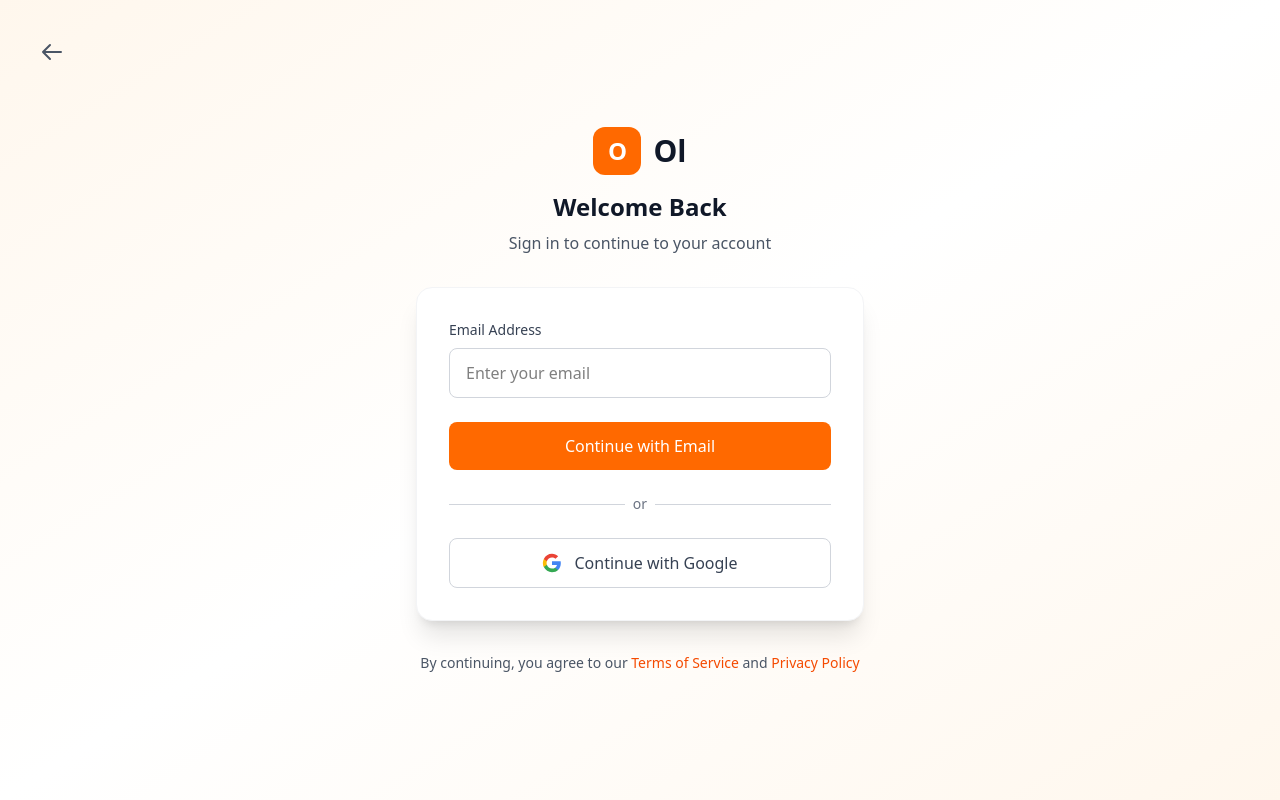
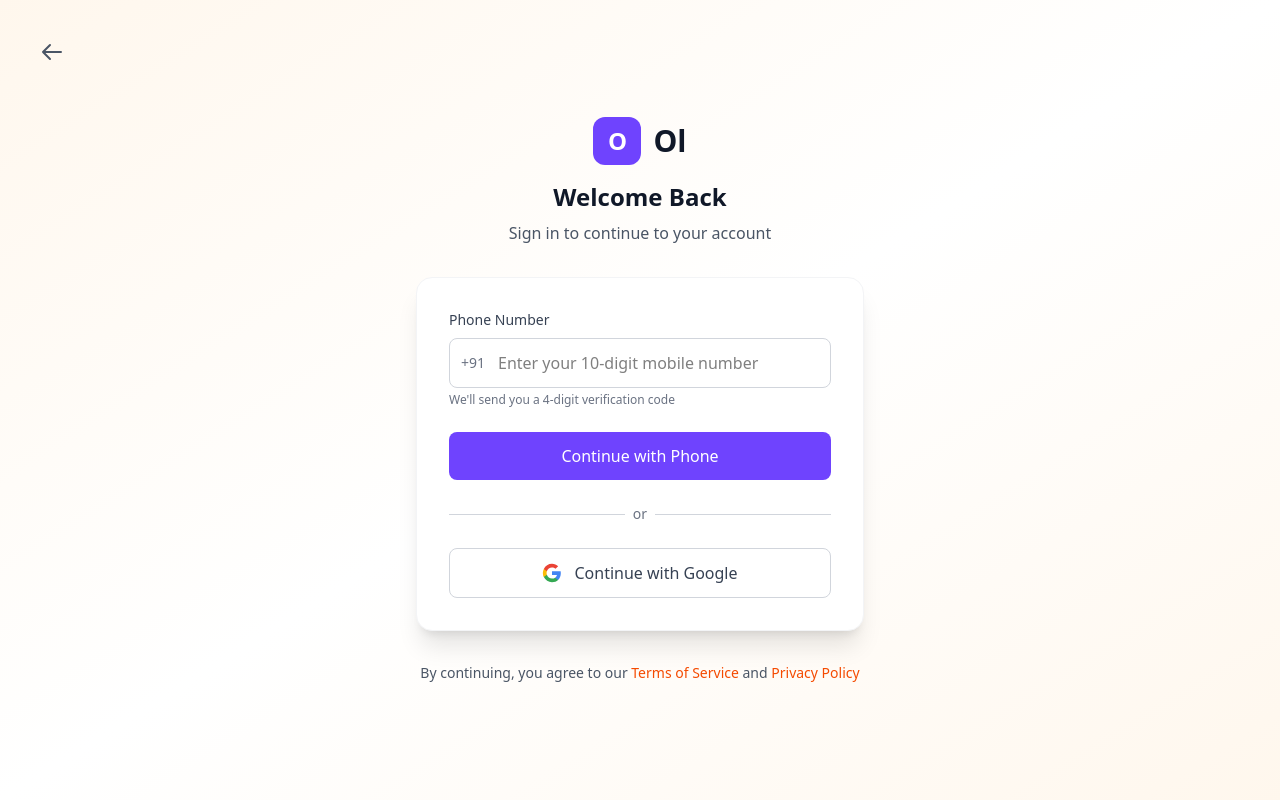
Before and after one commit to andy-engineer009/olaa, a Next.js app: page /login in a window 1280 px wide. Built offline with nearby package versions, Linux system fonts and the light colour scheme.

Commit message:
latest code

```diff
--- a/src/components/Header.tsx
+++ b/src/components/Header.tsx
@@ -302,7 +302,7 @@ const Header = () => {
           <div className="flex justify-center">
           {/* bg-[#d2fc31] */}
             <button
-              onClick={() => router.push(isLoggedIn ? '/infulanceradded' : '/infulanceradded')}
+              onClick={() => router.push(isLoggedIn ? '/infulanceradded' : '/login')}
               className="flex flex-col items-center justify-center w-14 h-14 bg-[#6f43fe] text-[#fff] rounded-full shadow-lg hover:shadow-xl transition-all duration-300 hover:scale-105 border-4 border-white -mt-3"
             >
               <svg className="w-6 h-6" fill="none" stroke="currentColor" viewBox="0 0 24 24">
--- a/src/components/Login.tsx
+++ b/src/components/Login.tsx
@@ -3,95 +3,239 @@
 import { useState } from 'react';
 import { Formik, Form, Field, ErrorMessage } from 'formik';
 import * as Yup from 'yup';
-import Image from 'next/image';
 import { useRouter } from 'next/navigation';
 
-interface LoginFormValues {
-  email: string;
+// Types for form values
+interface PhoneLoginFormValues {
+  phoneNumber: string;
 }
 
-interface VerificationFormValues {
-  code: string;
+interface OTPVerificationFormValues {
+  otp: string;
 }
 
-const Login = () => {
-  const [isVerificationStep, setIsVerificationStep] = useState(false);
-  const [userEmail, setUserEmail] = useState('');
-  const [isLoading, setIsLoading] = useState(false);
-  const router = useRouter();
-  const loginValidationSchema = Yup.object({
-    email: Yup.string()
-      .email('Please enter a valid email address')
-      .required('Email is required'),
+interface GoogleLoginResponse {
+  success: boolean;
+  message: string;
+  redirectUrl?: string;
+}
+
+// Validation schemas
+const phoneValidationSchema = Yup.object({
+  phoneNumber: Yup.string()
+    .matches(/^[6-9]\d{9}$/, 'Please enter a valid 10-digit Indian mobile number')
+    .required('Phone number is required'),
 });
 
-  const verificationValidationSchema = Yup.object({
-    code: Yup.string()
-      .length(4, 'Verification code must be 4 digits')
-      .matches(/^[0-9]+$/, 'Code must contain only numbers')
-      .required('Verification code is required'),
+const otpValidationSchema = Yup.object({
+  otp: Yup.string()
+    .length(4, 'OTP must be exactly 4 digits')
+    .matches(/^[0-9]+$/, 'OTP must contain only numbers')
+    .required('OTP is required'),
 });
 
-  const handleEmailSubmit = async (values: LoginFormValues) => {
+// Toast notification component
+const Toast = ({ message, type, onClose }: { message: string; type: 'success' | 'error' | 'info'; onClose: () => void }) => {
+  const bgColor = type === 'success' ? 'bg-green-500' : type === 'error' ? 'bg-red-500' : 'bg-blue-500';
+  const icon = type === 'success' ? '✓' : type === 'error' ? '✕' : 'ℹ';
+
+  return (
+    <div className={`fixed top-4 right-4 z-50 ${bgColor} text-white px-6 py-3 rounded-lg shadow-lg flex items-center max-w-sm animate-slide-in`}>
+      <span className="mr-2 font-bold">{icon}</span>
+      <span className="flex-1">{message}</span>
+      <button onClick={onClose} className="ml-2 text-white hover:text-gray-200">
+        <svg className="w-4 h-4" fill="none" stroke="currentColor" viewBox="0 0 24 24">
+          <path strokeLinecap="round" strokeLinejoin="round" strokeWidth={2} d="M6 18L18 6M6 6l12 12" />
+        </svg>
+      </button>
+    </div>
+  );
+};
+
+// Loading spinner component
+const LoadingSpinner = ({ size = 'md' }: { size?: 'sm' | 'md' | 'lg' }) => {
+  const sizeClasses = {
+    sm: 'w-4 h-4',
+    md: 'w-5 h-5',
+    lg: 'w-6 h-6'
+  };
+
+  return (
+    <svg className={`animate-spin ${sizeClasses[size]} text-white`} xmlns="http://www.w3.org/2000/svg" fill="none" viewBox="0 0 24 24">
+      <circle className="opacity-25" cx="12" cy="12" r="10" stroke="currentColor" strokeWidth="4"></circle>
+      <path className="opacity-75" fill="currentColor" d="M4 12a8 8 0 018-8V0C5.373 0 0 5.373 0 12h4zm2 5.291A7.962 7.962 0 014 12H0c0 3.042 1.135 5.824 3 7.938l3-2.647z"></path>
+    </svg>
+  );
+};
+
+const Login = () => {
+  // State management
+  const [isOTPStep, setIsOTPStep] = useState(false);
+  const [userPhone, setUserPhone] = useState('');
+  const [isLoading, setIsLoading] = useState(false);
+  const [toast, setToast] = useState<{ message: string; type: 'success' | 'error' | 'info' } | null>(null);
+  const [resendTimer, setResendTimer] = useState(0);
+  const router = useRouter();
+
+  // Show toast notification
+  const showToast = (message: string, type: 'success' | 'error' | 'info') => {
+    setToast({ message, type });
+    setTimeout(() => setToast(null), 5000);
+  };
+
+  // Handle phone number submission
+  const handlePhoneSubmit = async (values: PhoneLoginFormValues) => {
     setIsLoading(true);
     try {
-      // Simulate API call to send verification code
+      // Simulate API call to send OTP
       await new Promise(resolve => setTimeout(resolve, 2000));
-      setUserEmail(values.email);
-      setIsVerificationStep(true);
-      console.log('Verification code sent to:', values.email);
+
+      // Store phone number and show OTP screen
+      setUserPhone(values.phoneNumber);
+      setIsOTPStep(true);
+
+      // Start resend timer (30 seconds)
+      setResendTimer(30);
+      const timer = setInterval(() => {
+        setResendTimer(prev => {
+          if (prev <= 1) {
+            clearInterval(timer);
+            return 0;
+          }
+          return prev - 1;
+        });
+      }, 1000);
+
+      // Show success toast
+      showToast(`OTP sent to +91 ${values.phoneNumber}`, 'success');
+      console.log('OTP sent to:', values.phoneNumber);
+
     } catch (error) {
-      console.error('Error sending verification code:', error);
+      console.error('Error sending OTP:', error);
+      showToast('Failed to send OTP. Please try again.', 'error');
     } finally {
       setIsLoading(false);
     }
   };
 
-  const handleVerificationSubmit = async (values: VerificationFormValues) => {
+  // Handle OTP verification
+  const handleOTPSubmit = async (values: OTPVerificationFormValues) => {
     setIsLoading(true);
     try {
-      // Simulate API call to verify code
+      // Simulate API call to verify OTP
       await new Promise(resolve => setTimeout(resolve, 1500));
-      console.log('Verification successful with code:', values.code);
-      localStorage.setItem('token', '1234567890');
-      // Redirect to homepage or handle successful login
-      window.location.href = '/';
+
+      // Mock verification (in real app, this would be verified by backend)
+      if (values.otp === '1234') { // Mock OTP for testing
+        showToast('Login successful! Redirecting...', 'success');
+
+        // Store authentication token
+        localStorage.setItem('token', 'mock-jwt-token');
+        localStorage.setItem('userPhone', userPhone);
+
+        // Redirect to home page
+        setTimeout(() => {
+          router.push('/');
+        }, 1000);
+      } else {
+        showToast('Invalid OTP. Please try again.', 'error');
+      }
+
     } catch (error) {
-      console.error('Error verifying code:', error);
+      console.error('Error verifying OTP:', error);
+      showToast('Failed to verify OTP. Please try again.', 'error');
     } finally {
       setIsLoading(false);
     }
   };
 
+  // Handle Google sign-in
   const handleGoogleLogin = async () => {
     setIsLoading(true);
     try {
-      // Simulate Google OAuth
+      // Simulate Google OAuth process
       await new Promise(resolve => setTimeout(resolve, 2000));
-      console.log('Google login successful');
-      // Redirect to homepage
-      window.location.href = '/';
+
+      // Mock Google sign-in response
+      const mockResponse: GoogleLoginResponse = {
+        success: true,
+        message: 'Google sign-in successful',
+        redirectUrl: '/'
+      };
+
+      if (mockResponse.success) {
+        showToast('Google sign-in successful! Redirecting...', 'success');
+
+        // Store authentication token
+        localStorage.setItem('token', 'google-jwt-token');
+        localStorage.setItem('loginMethod', 'google');
+
+        // Redirect to home page
+        setTimeout(() => {
+          router.push('/');
+        }, 1000);
+      } else {
+        showToast(mockResponse.message || 'Google sign-in failed', 'error');
+      }
+
     } catch (error) {
       console.error('Google login error:', error);
+      showToast('Google sign-in failed. Please try again.', 'error');
     } finally {
       setIsLoading(false);
     }
   };
 
-  const resendCode = async () => {
+  // Handle resend OTP
+  const handleResendOTP = async () => {
+    if (resendTimer > 0) return;
+
     setIsLoading(true);
     try {
       await new Promise(resolve => setTimeout(resolve, 1000));
-      console.log('Verification code resent to:', userEmail);
+
+      // Start resend timer again
+      setResendTimer(30);
+      const timer = setInterval(() => {
+        setResendTimer(prev => {
+          if (prev <= 1) {
+            clearInterval(timer);
+            return 0;
+          }
+          return prev - 1;
+        });
+      }, 1000);
+
+      showToast(`OTP resent to +91 ${userPhone}`, 'success');
+      console.log('OTP resent to:', userPhone);
+
     } catch (error) {
-      console.error('Error resending code:', error);
+      console.error('Error resending OTP:', error);
+      showToast('Failed to resend OTP. Please try again.', 'error');
     } finally {
       setIsLoading(false);
     }
   };
 
+  // Format phone number for display
+  const formatPhoneNumber = (phone: string) => {
+    if (phone.length === 10) {
+      return `${phone.slice(0, 5)} ${phone.slice(5, 10)}`;
+    }
+    return phone;
+  };
+
   return (
     <div className="min-h-screen bg-gradient-to-br from-orange-50 via-white to-orange-50 flex items-center justify-center p-4">
+      {/* Toast Notifications */}
+      {toast && (
+        <Toast
+          message={toast.message}
+          type={toast.type}
+          onClose={() => setToast(null)}
+        />
+      )}
+
       <div className="w-full max-w-md">
         {/* Back to Home Button */}
         <div className="absolute top-4 left-4 sm:top-8 sm:left-8">
@@ -106,20 +250,20 @@ const Login = () => {
           </button>
         </div>
 
-        {/* Logo */}
+        {/* Logo and Header */}
         <div className="text-center mb-8">
           <div className="flex items-center justify-center mb-4">
-            <div className="w-12 h-12 bg-orange-500 rounded-xl flex items-center justify-center mr-3">
+            <div className="w-12 h-12 bg-[#6f43fe] rounded-xl flex items-center justify-center mr-3">
               <span className="text-white font-bold text-2xl">O</span>
             </div>
             <span className="text-3xl font-bold text-gray-900">Ol</span>
           </div>
           <h1 className="text-2xl font-bold text-gray-900 mb-2">
-            {isVerificationStep ? 'Verify Your Email' : 'Welcome Back'}
+            {isOTPStep ? 'Verify Your Phone' : 'Welcome Back'}
           </h1>
           <p className="text-gray-600">
-            {isVerificationStep
-              ? `We've sent a 4-digit code to ${userEmail}`
+            {isOTPStep
+              ? `We've sent a 4-digit code to +91 ${formatPhoneNumber(userPhone)}`
               : 'Sign in to continue to your account'
             }
           </p>
@@ -127,27 +271,80 @@ const Login = () => {
 
         {/* Main Form Card */}
         <div className="bg-white rounded-2xl shadow-xl border border-gray-100 p-6 sm:p-8">
-          {!isVerificationStep ? (
-            // Email Login Form
+          {!isOTPStep ? (
+            // Phone Number Login Form
             <Formik
-              initialValues={{ email: '' }}
-              validationSchema={loginValidationSchema}
-              onSubmit={handleEmailSubmit}
+              initialValues={{ phoneNumber: '' }}
+              validationSchema={phoneValidationSchema}
+              onSubmit={handlePhoneSubmit}
             >
               {({ isSubmitting }) => (
                 <Form className="space-y-6">
                   <div>
-                    <label htmlFor="email" className="block text-sm font-medium text-gray-700 mb-2">
-                      Email Address
+                    <label htmlFor="phoneNumber" className="block text-sm font-medium text-gray-700 mb-2">
+                      Phone Number
+                    </label>
+                    <div className="relative">
+                      <div className="absolute inset-y-0 left-0 pl-3 flex items-center pointer-events-none">
+                        <span className="text-gray-500 text-sm">+91</span>
+                      </div>
+                      <Field
+                        type="tel"
+                        id="phoneNumber"
+                        name="phoneNumber"
+                        placeholder="Enter your 10-digit mobile number"
+                        maxLength={10}
+                        className="w-full pl-12 pr-4 py-3 border border-gray-300 rounded-lg focus:ring-2 focus:ring-orange-500 focus:border-orange-500 transition-colors"
+                      />
+                    </div>
+                    <ErrorMessage name="phoneNumber" component="div" className="text-red-500 text-sm mt-1" />
+                    <p className="text-xs text-gray-500 mt-1">
+                      We'll send you a 4-digit verification code
+                    </p>
+                  </div>
+
+                  <button
+                    type="submit"
+                    disabled={isSubmitting || isLoading}
+                    className="w-full bg-[#6f43fe] hover:bg-[#6f43fe] disabled:bg-[#ccc] text-white font-medium py-3 px-4 rounded-lg transition-colors duration-200 flex items-center justify-center space-x-2"
+                  >
+                    {isLoading ? (
+                      <>
+                        <LoadingSpinner size="sm" />
+                        <span>Sending OTP...</span>
+                      </>
+                    ) : (
+                      <span>Continue with Phone</span>
+                    )}
+                  </button>
+                </Form>
+              )}
+            </Formik>
+          ) : (
+            // OTP Verification Form
+            <Formik
+              initialValues={{ otp: '' }}
+              validationSchema={otpValidationSchema}
+              onSubmit={handleOTPSubmit}
+            >
+              {({ isSubmitting }) => (
+                <Form className="space-y-6">
+                  <div>
+                    <label htmlFor="otp" className="block text-sm font-medium text-gray-700 mb-2">
+                      Verification Code
                     </label>
                     <Field
-                      type="email"
-                      id="email"
-                      name="email"
-                      placeholder="Enter your email"
-                      className="w-full px-4 py-3 border border-gray-300 rounded-lg focus:ring-2 focus:ring-orange-500 focus:border-orange-500 transition-colors"
+                      type="text"
+                      id="otp"
+                      name="otp"
+                      placeholder="Enter 4-digit code"
+                      maxLength={4}
+                      className="w-full px-4 py-3 border border-gray-300 rounded-lg focus:ring-2 focus:ring-orange-500 focus:border-orange-500 transition-colors text-center text-2xl font-mono tracking-widest placeholder:text-sm"
                     />
-                    <ErrorMessage name="email" component="div" className="text-red-500 text-sm mt-1" />
+                    <ErrorMessage name="otp" component="div" className="text-red-500 text-sm mt-1" />
+                    <p className="text-xs text-gray-500 mt-1 text-center">
+                      Enter the 4-digit code sent to your phone
+                    </p>
                   </div>
 
                   <button
@@ -157,54 +354,7 @@ const Login = () => {
                   >
                     {isLoading ? (
                       <>
-                        <svg className="animate-spin -ml-1 mr-3 h-5 w-5 text-white" xmlns="http://www.w3.org/2000/svg" fill="none" viewBox="0 0 24 24">
-                          <circle className="opacity-25" cx="12" cy="12" r="10" stroke="currentColor" strokeWidth="4"></circle>
-                          <path className="opacity-75" fill="currentColor" d="M4 12a8 8 0 018-8V0C5.373 0 0 5.373 0 12h4zm2 5.291A7.962 7.962 0 014 12H0c0 3.042 1.135 5.824 3 7.938l3-2.647z"></path>
-                        </svg>
-                        <span>Sending Code...</span>
-                      </>
-                    ) : (
-                      <span>Continue with Email</span>
-                    )}
-                  </button>
-                </Form>
-              )}
-            </Formik>
-          ) : (
-            // Verification Code Form
-            <Formik
-              initialValues={{ code: '' }}
-              validationSchema={verificationValidationSchema}
-              onSubmit={handleVerificationSubmit}
-            >
-              {({ isSubmitting }) => (
-                <Form className="space-y-6">
-                  <div>
-                    <label htmlFor="code" className="block text-sm font-medium text-gray-700 mb-2">
-                      Verification Code
-                    </label>
-                    <Field
-                      type="text"
-                      id="code"
-                      name="code"
-                      placeholder="Enter 4-digit code"
-                      maxLength={4}
-                      className="w-full px-4 py-3 border border-gray-300 rounded-lg focus:ring-2 focus:ring-orange-500 focus:border-orange-500 transition-colors text-center text-2xl font-mono tracking-widest"
-                    />
-                    <ErrorMessage name="code" component="div" className="text-red-500 text-sm mt-1" />
-                  </div>
-
-                  <button
-                    type="submit"
-                    disabled={isSubmitting || isLoading}
-                    className="w-full bg-orange-500 hover:bg-orange-600 disabled:bg-orange-300 text-white font-medium py-3 px-4 rounded-lg transition-colors duration-200 flex items-center justify-center space-x-2"
-                  >
-                    {isLoading ? (
-                      <>
-                        <svg className="animate-spin -ml-1 mr-3 h-5 w-5 text-white" xmlns="http://www.w3.org/2000/svg" fill="none" viewBox="0 0 24 24">
-                          <circle className="opacity-25" cx="12" cy="12" r="10" stroke="currentColor" strokeWidth="4"></circle>
-                          <path className="opacity-75" fill="currentColor" d="M4 12a8 8 0 018-8V0C5.373 0 0 5.373 0 12h4zm2 5.291A7.962 7.962 0 014 12H0c0 3.042 1.135 5.824 3 7.938l3-2.647z"></path>
-                        </svg>
+                        <LoadingSpinner size="sm" />
                         <span>Verifying...</span>
                       </>
                     ) : (
@@ -212,15 +362,22 @@ const Login = () => {
                     )}
                   </button>
 
+                  {/* Resend OTP Section */}
                   <div className="text-center">
+                    {resendTimer > 0 ? (
+                      <p className="text-gray-500 text-sm">
+                        Resend code in {resendTimer} seconds
+                      </p>
+                    ) : (
                       <button
                         type="button"
-                      onClick={resendCode}
+                        onClick={handleResendOTP}
                         disabled={isLoading}
                         className="text-orange-600 hover:text-orange-700 text-sm font-medium disabled:text-gray-400"
                       >
                         Didn't receive code? Resend
                       </button>
+                    )}
                   </div>
                 </Form>
               )}
@@ -238,17 +395,15 @@ const Login = () => {
           </div>
 
           {/* Google Login Button */}
-          <button
+
+          {!isOTPStep && <button
             onClick={handleGoogleLogin}
             disabled={isLoading}
             className="w-full bg-white hover:bg-gray-50 disabled:bg-gray-100 text-gray-700 font-medium py-3 px-4 rounded-lg border border-gray-300 transition-colors duration-200 flex items-center justify-center space-x-3"
           >
             {isLoading ? (
               <>
-                <svg className="animate-spin -ml-1 mr-3 h-5 w-5 text-gray-600" xmlns="http://www.w3.org/2000/svg" fill="none" viewBox="0 0 24 24">
-                  <circle className="opacity-25" cx="12" cy="12" r="10" stroke="currentColor" strokeWidth="4"></circle>
-                  <path className="opacity-75" fill="currentColor" d="M4 12a8 8 0 018-8V0C5.373 0 0 5.373 0 12h4zm2 5.291A7.962 7.962 0 014 12H0c0 3.042 1.135 5.824 3 7.938l3-2.647z"></path>
-                </svg>
+                <LoadingSpinner size="sm" />
                 <span>Signing in...</span>
               </>
             ) : (
@@ -263,16 +418,21 @@ const Login = () => {
               </>
             )}
           </button>
+          }
 
-          {/* Back to Email Option */}
-          {isVerificationStep && (
+          {/* Back to Phone Entry Option */}
+          {isOTPStep && (
             <div className="text-center mt-6">
               <button
                 type="button"
-                onClick={() => setIsVerificationStep(false)}
+                onClick={() => {
+                  setIsOTPStep(false);
+                  setUserPhone('');
+                  setResendTimer(0);
+                }}
                 className="text-gray-600 hover:text-gray-800 text-sm font-medium"
               >
-                ← Back to email entry
+                ← Back to phone entry
               </button>
             </div>
           )}
@@ -292,6 +452,23 @@ const Login = () => {
           </p>
         </div>
       </div>
+
+      {/* Custom CSS for animations */}
+      <style jsx>{`
+        @keyframes slide-in {
+          from {
+            transform: translateX(100%);
+            opacity: 0;
+          }
+          to {
+            transform: translateX(0);
+            opacity: 1;
+          }
+        }
+        .animate-slide-in {
+          animation: slide-in 0.3s ease-out;
+        }
+      `}</style>
     </div>
   );
 };
```
Also changed, not shown: src/components/profile.tsx (+9 -5 lines). Lines whose indentation alone changed are shown as unchanged.
